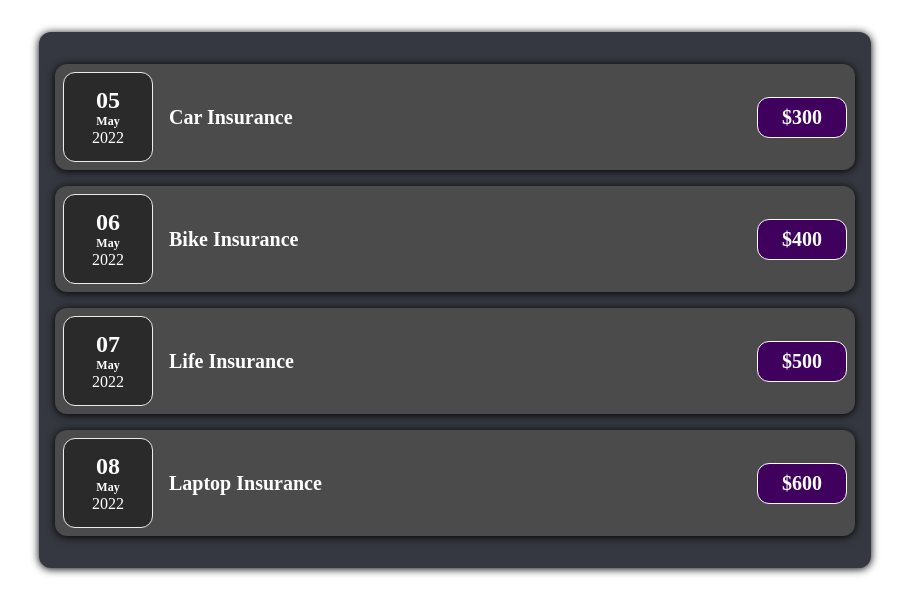
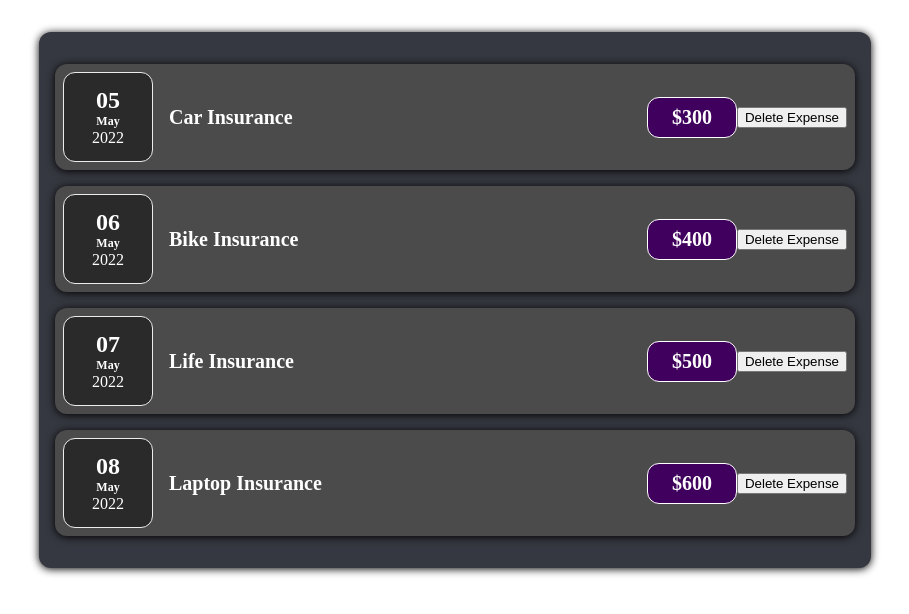
Before and after one commit to Pramo-d/React, a React (Create React App) app: page / in a window 1280 px wide. Shown: the top 614 px of the page, without its empty margins (185-1094 px from the left). Built offline with nearby package versions, Linux system fonts and the light colour scheme.

Commit message:
practice with onClick button

```diff
--- a/src/Components/Expenses/ExpenseItem.js
+++ b/src/Components/Expenses/ExpenseItem.js
@@ -4,16 +4,22 @@ import React from "react";
 import "./ExpenseItem.css";
 import Card from "../UI/Card";
 
-const ExpenseItem=(props)=> {
+const ExpenseItem = (props) => {
+  const title=props.title;
+  const clickHandler=()=>{
+       title='update';
+        console.log(title);
+  }
   return (
     <Card className="expense-item">
       <ExpenseDate date={props.date} />
       <div className="expense-item__description">
-        <h2> {props.title}</h2>
+        <h2> {title}</h2>
         <div className="expense-item__price"> ${props.amount}</div>
       </div>
+      <button onClick={clickHandler}>Delete Expense</button>
     </Card>
   );
-}
+};
 
 export default ExpenseItem;
```
